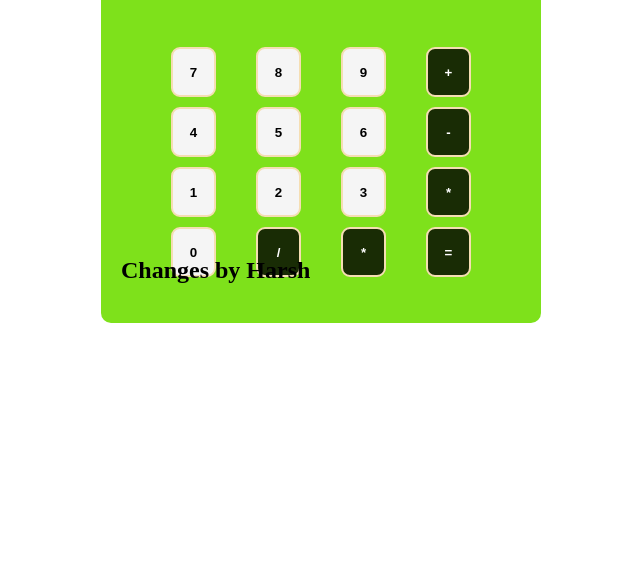
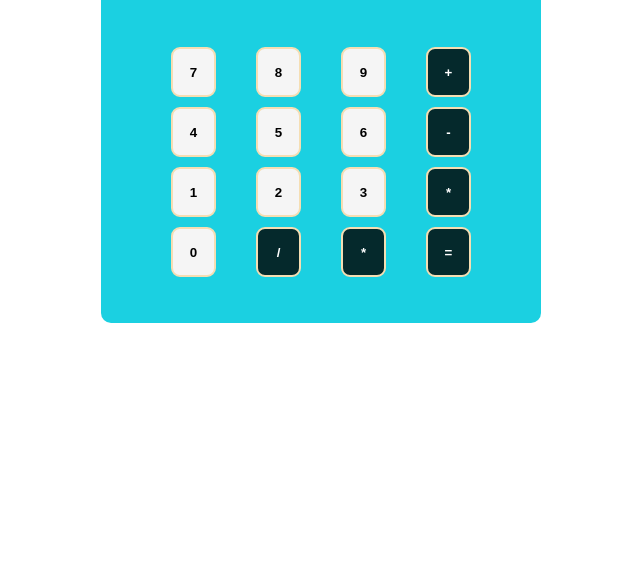
Before and after one commit to harshdamhase/calci1, a plain HTML site: page index.html in a window 1280 px wide. Shown: the part 217-800 px from the top of the page, without its empty margins (319-959 px from the left). Drawn offline with Linux system fonts and the light colour scheme.

Commit message:
my first mini project

```diff
--- a/index.html
+++ b/index.html
@@ -3,7 +3,7 @@
 <head>
     <style>
         .container {
-            background-color: rgb(126, 225, 27);
+            background-color: rgb(27, 208, 225);
             height: 400px;
             width: 400px;
             padding: 20px;
@@ -94,7 +94,7 @@
             <button class="cal-button bg-red">=</button>
         </div>
 <div>
-    <h2> Changes by Harsh </h2>
+
 </div>
 </body>
 
```
